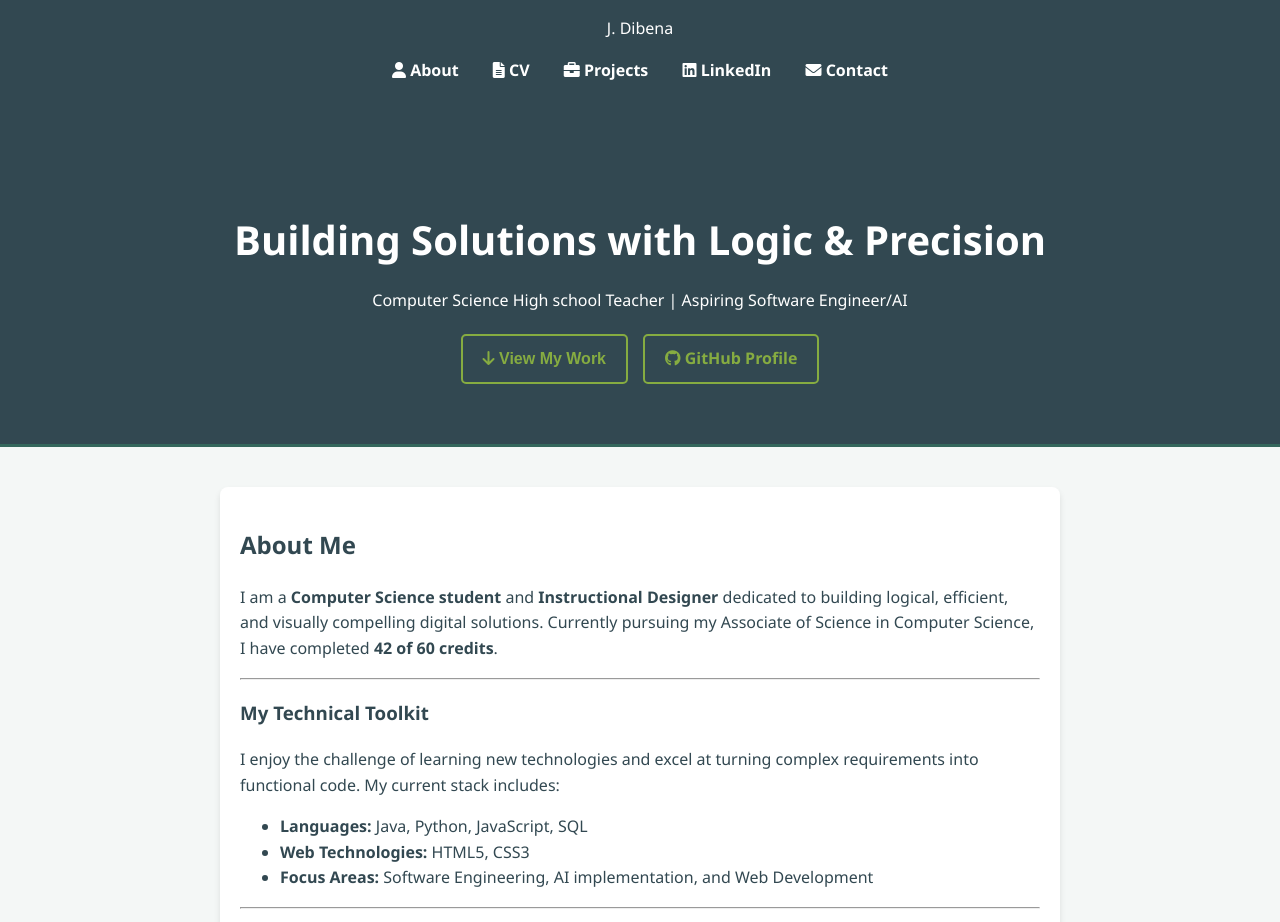
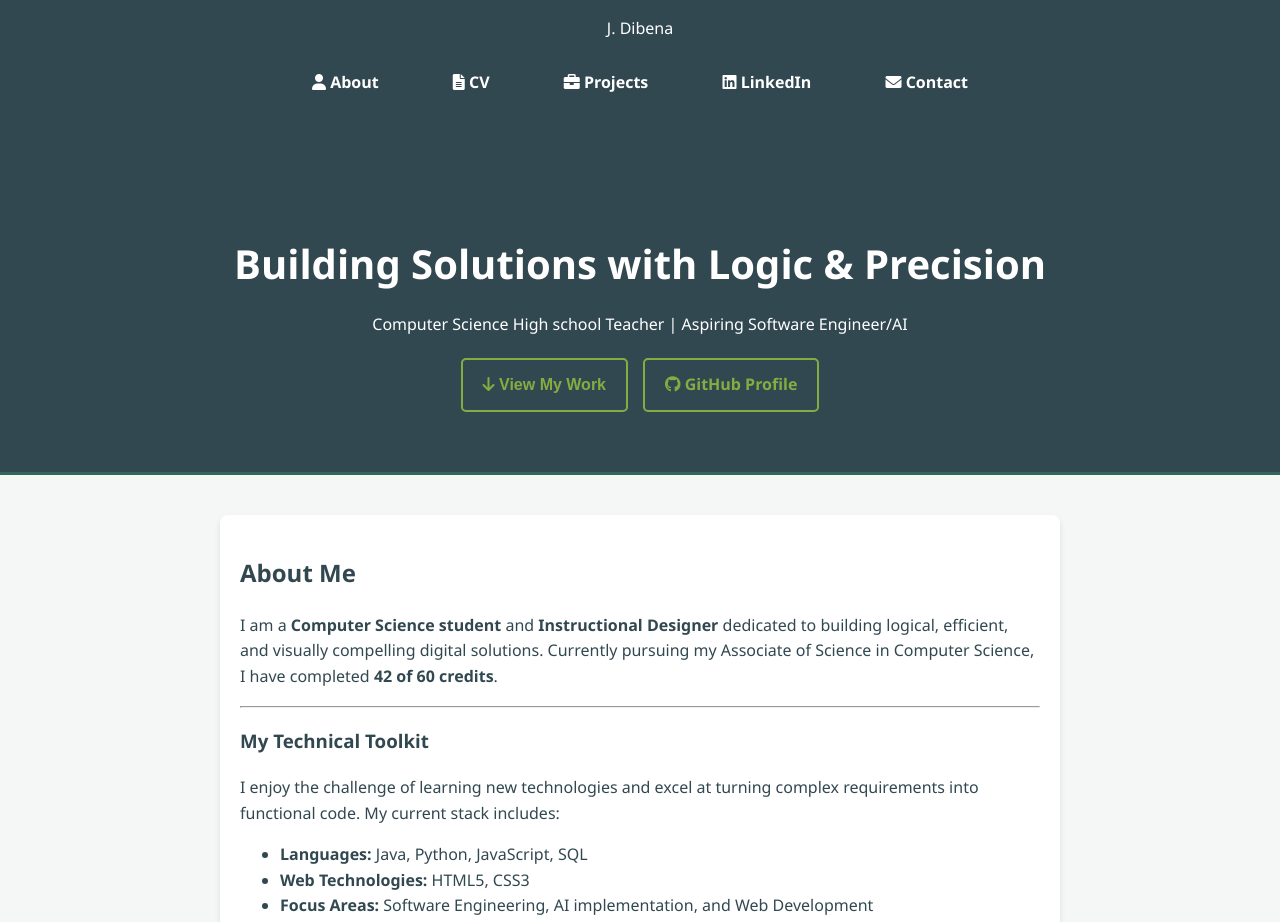
Before and after one commit to realjewo12/JDibena-site, a website: page index.html in a window 1280 px wide. Shown: the top 922 px of the page. Drawn offline with Linux system fonts and the light colour scheme.

Commit message:
Increased padding for better thumb-tapping.

```diff
--- a/style.css
+++ b/style.css
@@ -228,3 +228,9 @@ button:hover {
         width: 80%; /* Make buttons wider for easier tapping */
     }
 }
+
+/* Mobile-Friendly Touch Targets */
+nav a, .btn-small, .btn-secondary, button {
+    padding: 12px 20px; /* Increased padding for better thumb-tapping */
+    display: inline-block;
+}
```
